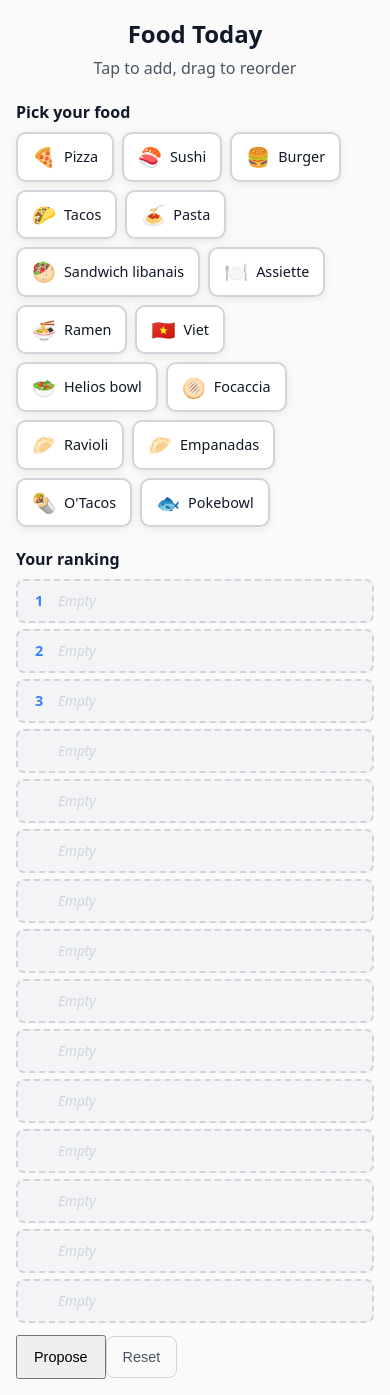
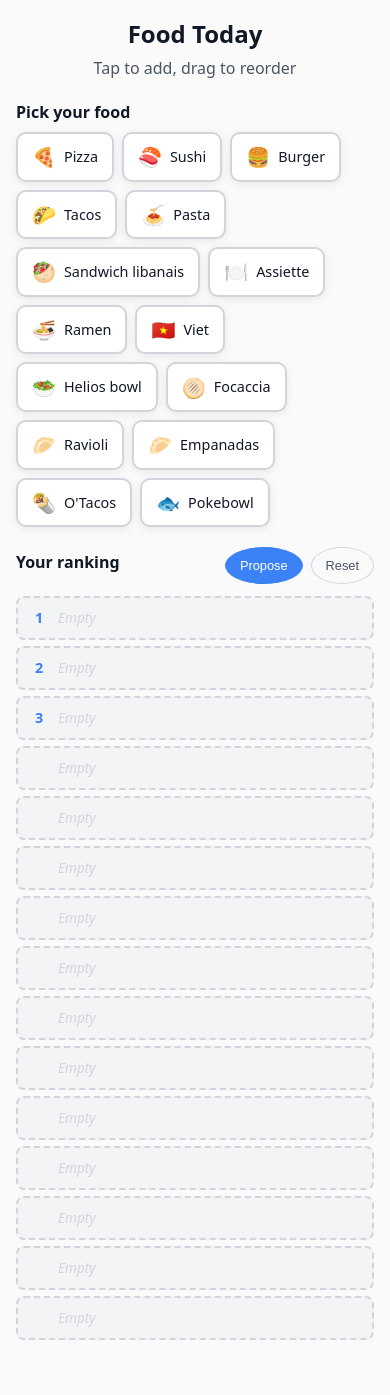
Before and after one commit to IvanPopkov/gc-food-today, a React (Vite) app: page / in a window 390 px wide. After the commit the page ends 1356 px from the top, so only its background shows below. Built offline with nearby package versions, Linux system fonts and the light colour scheme.

Commit message:
feat: move buttons to the top of the ranking

```diff
--- a/src/App.css
+++ b/src/App.css
@@ -48,6 +48,17 @@
     grid-template-columns: 1fr;
     gap: 20px;
   }
+}
+
+.ranking-header {
+  display: flex;
+  align-items: center;
+  justify-content: space-between;
+  margin-bottom: 12px;
+}
+
+.ranking-header h2 {
+  margin-bottom: 0;
 }
 
 .pool h2,
@@ -255,6 +266,32 @@
   }
 }
 
+.ranking-actions {
+  display: flex;
+  align-items: center;
+  gap: 8px;
+}
+
+.propose-btn {
+  display: inline-flex;
+  align-items: center;
+  gap: 6px;
+  padding: 8px 16px;
+  background: var(--accent);
+  border: 1px solid var(--accent);
+  border-radius: 50%;
+  color: #fff;
+  font-size: 0.85rem;
+  cursor: pointer;
+  transition:
+    opacity 0.15s;
+  -webkit-tap-highlight-color: transparent;
+}
+
+.propose-btn:hover {
+  opacity: 0.85;
+}
+
 .reset-btn {
   display: inline-flex;
   align-items: center;
@@ -262,7 +299,7 @@
   padding: 8px 16px;
   background: none;
   border: 1px solid var(--slot-border);
-  border-radius: 8px;
+  border-radius: 50%;
   color: var(--text);
   font-size: 0.85rem;
   cursor: pointer;
@@ -278,21 +315,9 @@
 }
 
 @media (max-width: 640px) {
-  .ranking-actions {
-    margin-top: 12px;
-  }
-
-  .propose-btn {
-    flex: 1;
-    justify-content: center;
-    padding: 12px 16px;
-    font-size: 0.9rem;
-  }
-
+  .propose-btn,
   .reset-btn {
-    flex: 1;
-    justify-content: center;
-    padding: 12px 16px;
-    font-size: 0.9rem;
+    padding: 10px 14px;
+    font-size: 0.8rem;
   }
 }
--- a/src/App.tsx
+++ b/src/App.tsx
@@ -53,7 +53,17 @@ function App() {
         </section>
 
         <section className="ranking">
-          <h2>Your ranking</h2>
+          <div className="ranking-header">
+            <h2>Your ranking</h2>
+            <div className="ranking-actions">
+              <button className="propose-btn" onClick={randomize}>
+                Propose
+              </button>
+              <button className="reset-btn" onClick={reset}>
+                Reset
+              </button>
+            </div>
+          </div>
           <div
             className="ranking-list"
             ref={listRef}
@@ -100,14 +110,6 @@ function App() {
               </div>
             ))}
           </div>
-          <div className="ranking-actions">
-            <button className="propose-btn" onClick={randomize}>
-              Propose
-            </button>
-            <button className="reset-btn" onClick={reset}>
-              Reset
-            </button>
-          </div>
         </section>
       </div>
     </>
```
